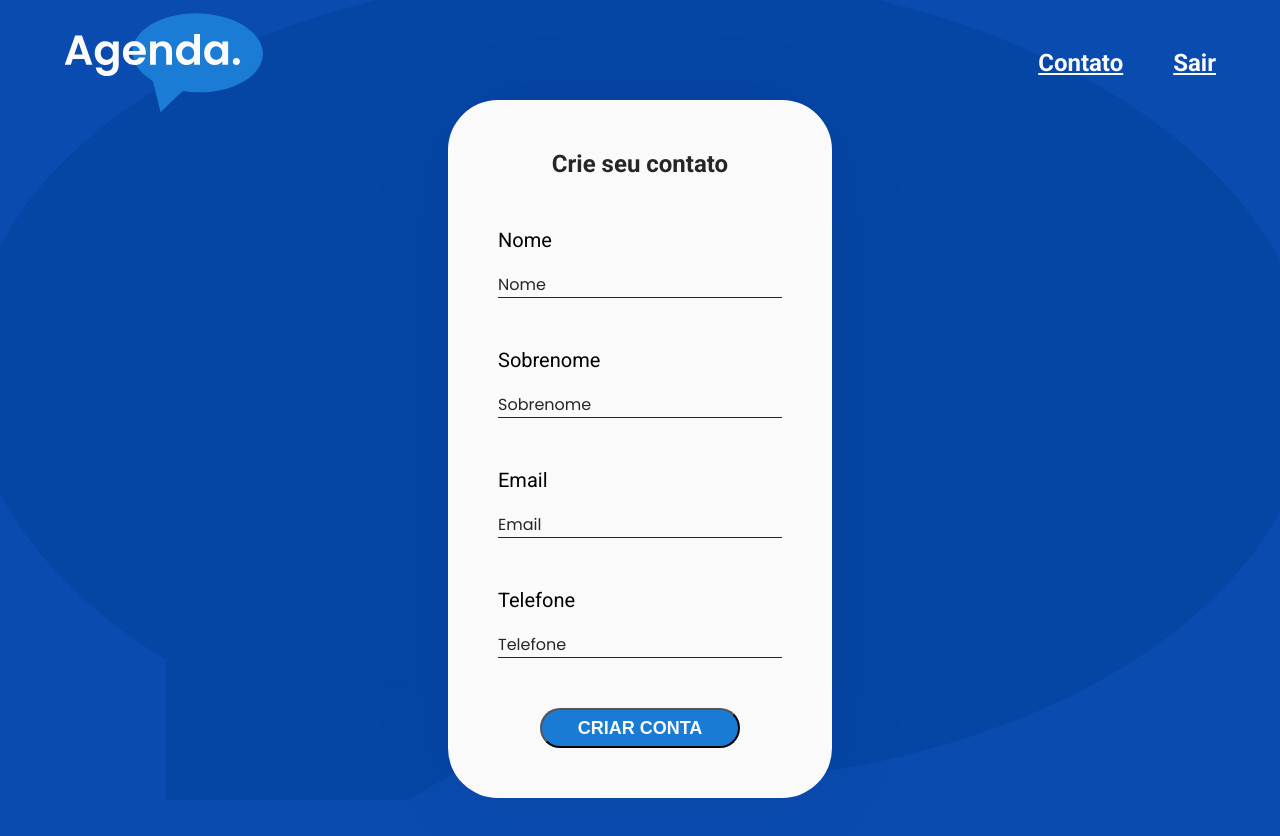
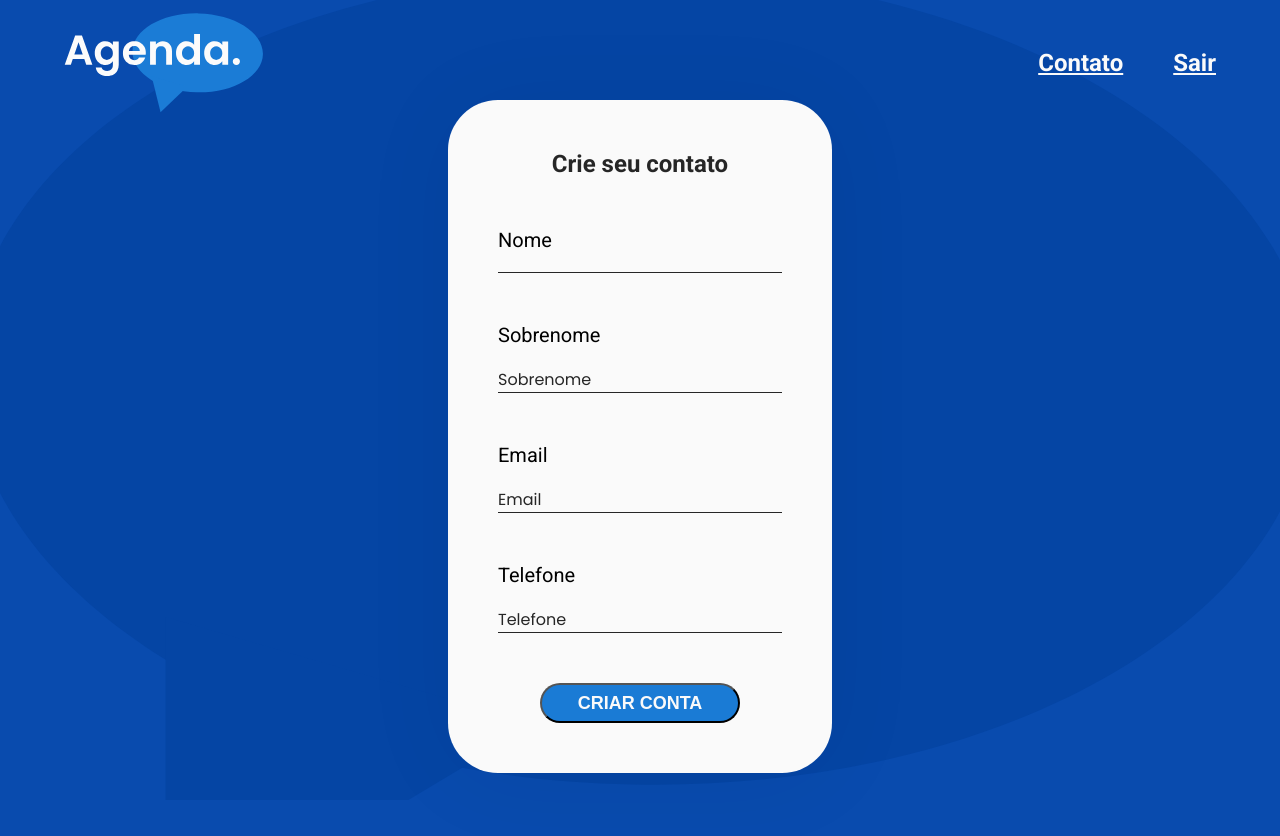
Before and after one commit to rodwendrel/projeto-agenda, a React (Create React App) app: page /contact/seecontact in a window 1280 px wide. Shown: the top 836 px of the page. Built offline with nearby package versions, Linux system fonts and the light colour scheme.

Commit message:
Adicona comentarios de integraçao front-back

```diff
--- a/src/frontend/pages/Contact/SeeContact/SeeContact.js
+++ b/src/frontend/pages/Contact/SeeContact/SeeContact.js
@@ -1,8 +1,19 @@
+import React, { useState } from 'react'
 import Background from '../../../assets/SVG/Background';
 import Nav from '../../../components/Nav/Nav';
 import './style.css';
 
-function RegisterContact() {
+function RegisterContact({data}) {
+    /* const [ changedContact, setchangedContact ] = useState('')
+
+    async function handleSave(e, contacts) {
+        if(changedContact && changedContact !== contacts){
+            await api.contact(`/contents/${data._id}`, {
+                contact: changedContact,
+            })
+        }
+    }*/
+
     return (
         <div>
             <div>
@@ -17,9 +28,10 @@ function RegisterContact() {
 
                     {/* cada text sera substituido com o valor recebido da variavel do contato clicado*/}
                     <text
-                    className="form-response"
+                        className="form-response"
+                        /* onChange={ e => setchangedContact(e.target.value)}
+                        onBlur={e => handleSave(e.target, data.contacts)} */
                     >
-                        Nome
                     </text>
                 </div>
                 <div className='section'>
```
